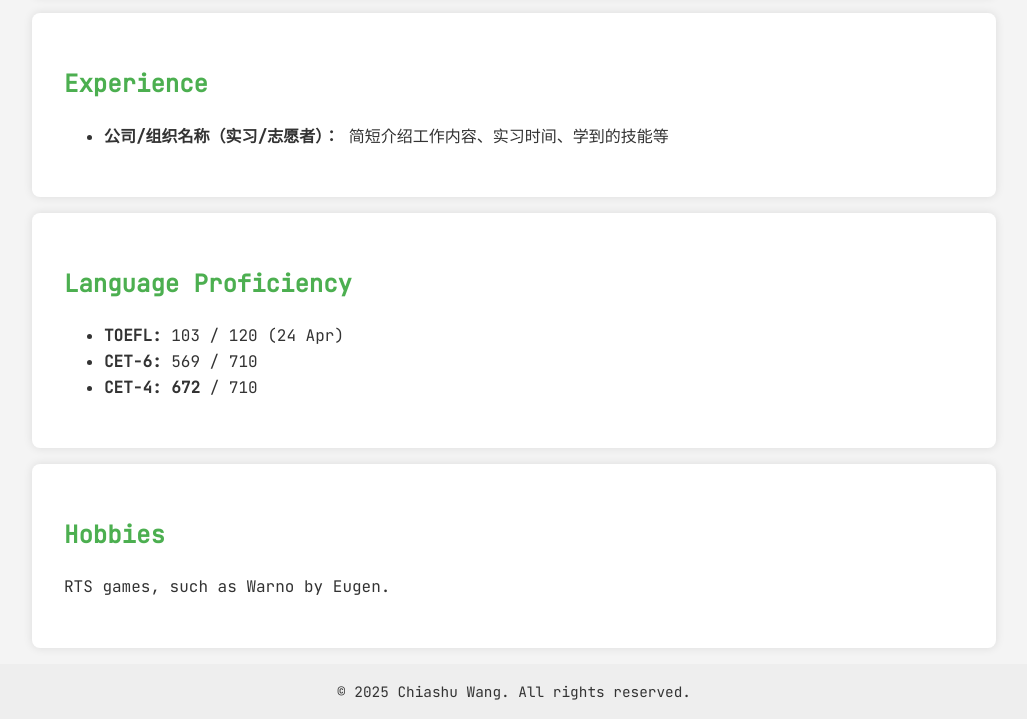
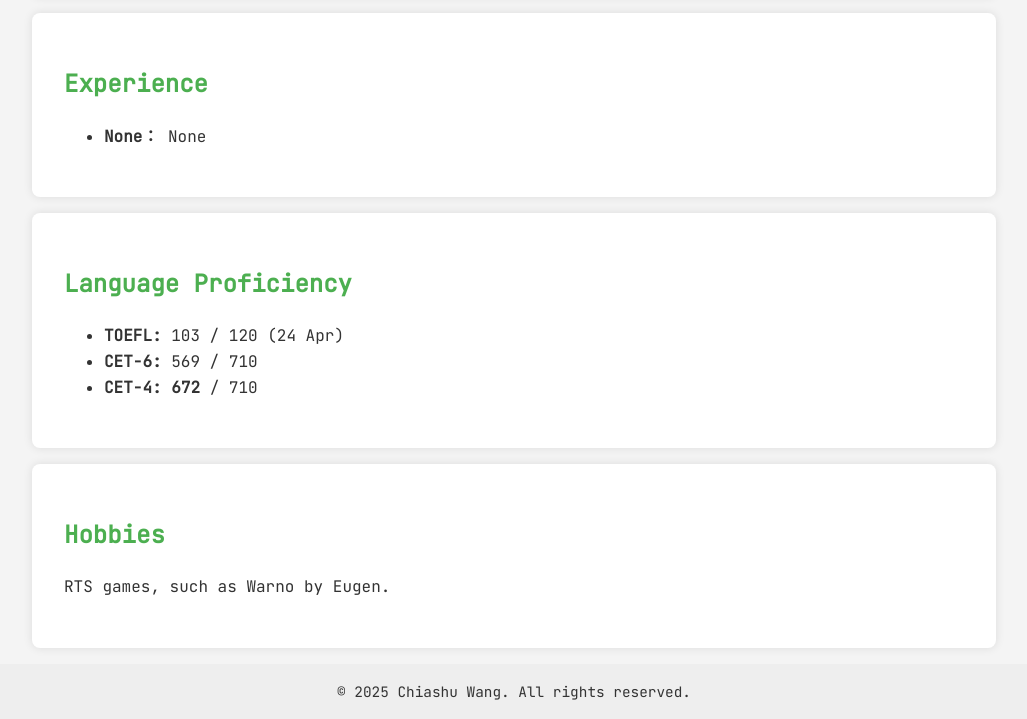
Before and after one commit to wjswjsss/wjswjsss.github.io, a plain HTML site: page index.html in a window 1280 px wide. Shown: the part 1080-1799 px from the top of the page, without its empty margins (126-1153 px from the left). Drawn offline with Linux system fonts and the light colour scheme.

Commit message:
Update index.html

```diff
--- a/index.html
+++ b/index.html
@@ -96,7 +96,7 @@
   <section id="experience">
     <h2>Experience</h2>
     <ul>
-      <li><strong>公司/组织名称（实习/志愿者）：</strong> 简短介绍工作内容、实习时间、学到的技能等</li>
+      <li><strong>None：</strong> None</li>
     </ul>
   </section>
 
```
